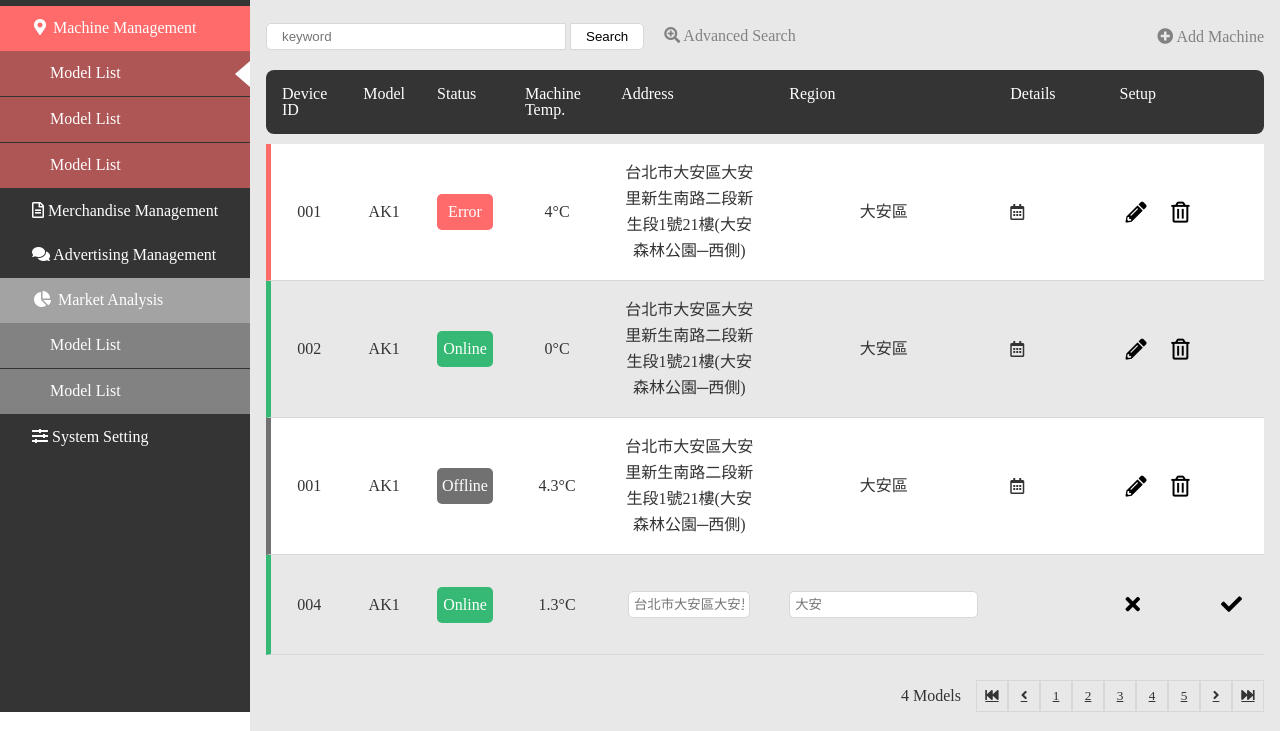
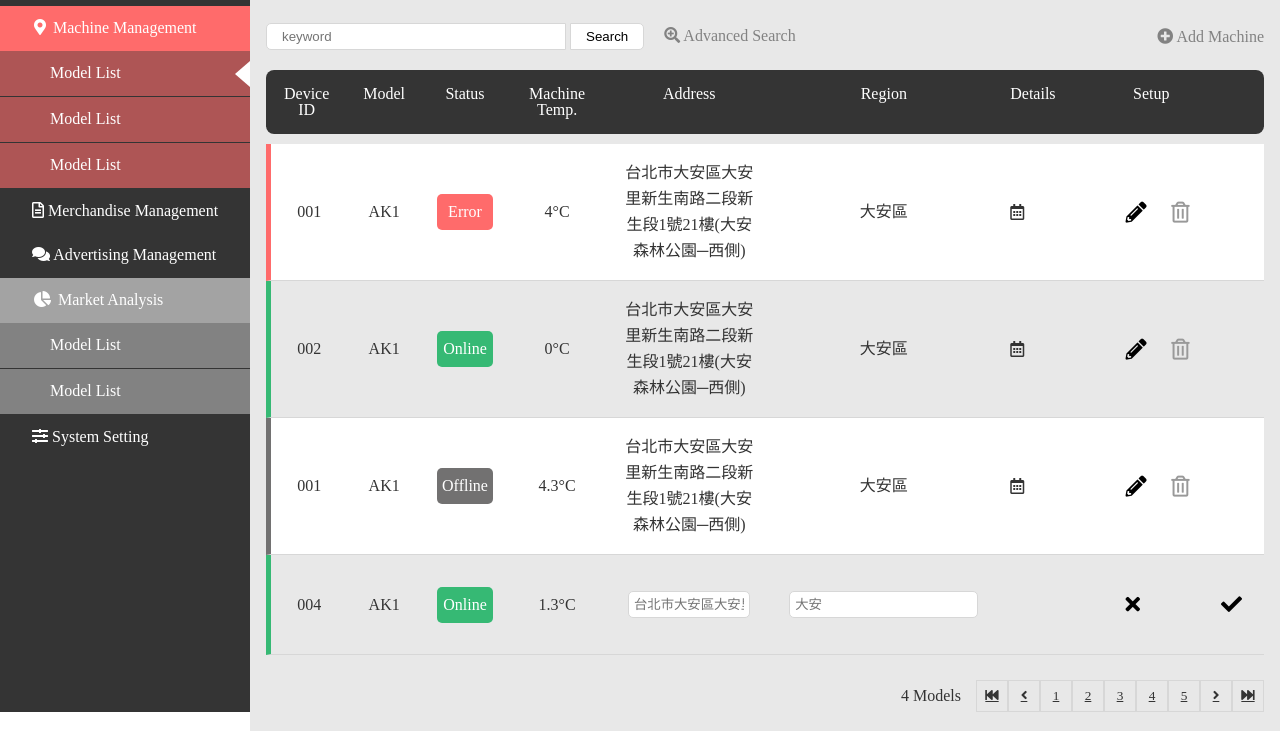
Before and after one commit to WengAndy/Front-End-Tranning, a website built with webpack: page week3_Integration/src/index.html in a window 1280 px wide. Shown: the part 128-859 px from the top of the page. Built offline with nearby package versions, Linux system fonts and the light colour scheme.

Commit message:
update css integration

```diff
--- a/week3_Integration/src/css/styles.scss
+++ b/week3_Integration/src/css/styles.scss
@@ -178,6 +178,8 @@ $page-border-Color: #D7D7D7;
 
         .thead {
           display: table-header-group;
+          text-align: center;
+          vertical-align: middle;
         }
 
         .tbody {
@@ -233,6 +235,9 @@ $page-border-Color: #D7D7D7;
               border:0;
               font-size: 21px;
               background-color: transparent;
+               i {
+                color: #999;
+              }
             }
           }
 
```
